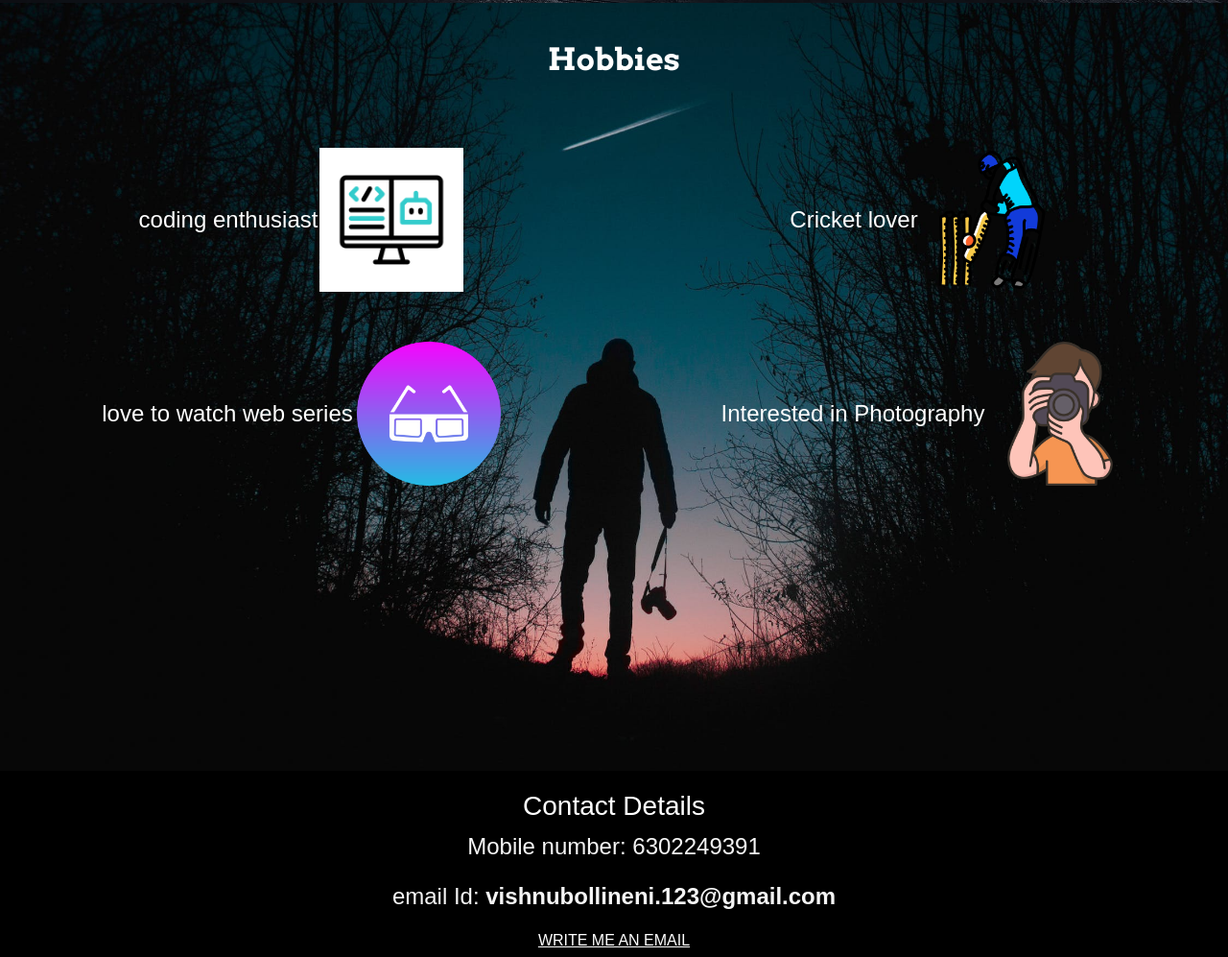
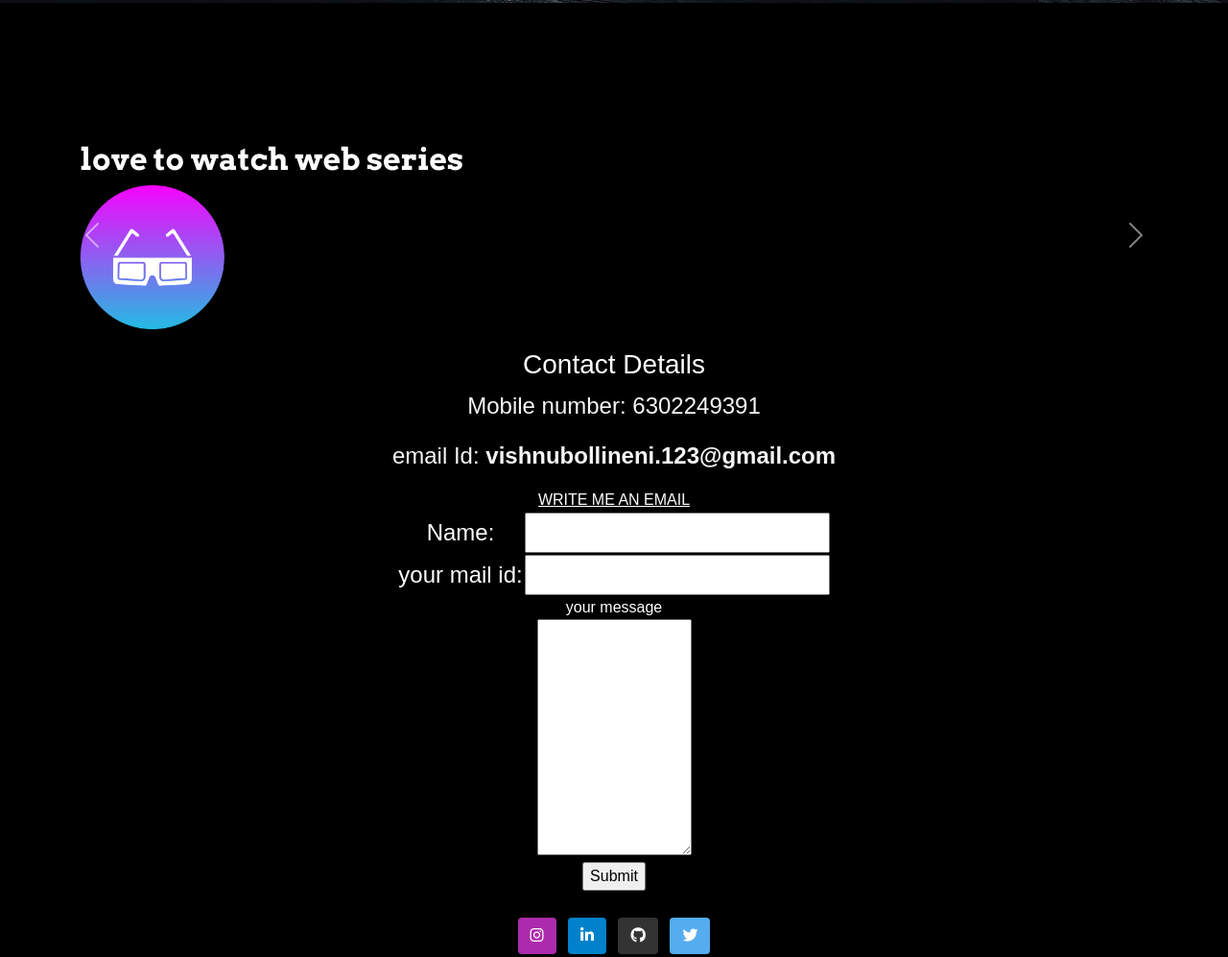
Before and after one commit to Bvishnuchowdary/vishnu-s_website, a plain HTML site: page index.html in a window 1280 px wide. Shown: the part 2458-3455 px from the top of the page at 96% size. Drawn offline with nearby package versions, Linux system fonts and the light colour scheme; a web font is replaced by a local one.

Commit message:
Update index.html

```diff
--- a/index.html
+++ b/index.html
@@ -27,9 +27,14 @@
         <script src="https://cdn.jsdelivr.net/npm/bootstrap@5.0.2/dist/js/bootstrap.bundle.min.js" integrity="sha384-MrcW6ZMFYlzcLA8Nl+NtUVF0sA7MsXsP1UyJoMp4YLEuNSfAP+JcXn/tWtIaxVXM" crossorigin="anonymous"></script>
 
 
+        <script src="https://code.jquery.com/jquery-3.4.1.slim.min.js" integrity="sha384-J6qa4849blE2+poT4WnyKhv5vZF5SrPo0iEjwBvKU7imGFAV0wwj1yYfoRSJoZ+n" crossorigin="anonymous"></script>
+        <script src="https://cdn.jsdelivr.net/npm/popper.js@1.16.0/dist/umd/popper.min.js" integrity="sha384-Q6E9RHvbIyZFJoft+2mJbHaEWldlvI9IOYy5n3zV9zzTtmI3UksdQRVvoxMfooAo" crossorigin="anonymous"></script>
+        <script src="https://stackpath.bootstrapcdn.com/bootstrap/4.4.1/js/bootstrap.min.js" integrity="sha384-wfSDF2E50Y2D1uUdj0O3uMBJnjuUD4Ih7YwaYd1iqfktj0Uod8GCExl3Og8ifwB6" crossorigin="anonymous"></script>
+
+
         <link rel="preconnect" href="https://fonts.googleapis.com">
-<link rel="preconnect" href="https://fonts.gstatic.com" crossorigin>
-<link href="https://fonts.googleapis.com/css2?family=Arvo:wght@700&family=Sacramento&display=swap" rel="stylesheet">
+        <link rel="preconnect" href="https://fonts.gstatic.com" crossorigin>
+        <link href="https://fonts.googleapis.com/css2?family=Arvo:wght@700&family=Sacramento&display=swap" rel="stylesheet">
 
 
         <script src="https://kit.fontawesome.com/7867ffe0da.js" crossorigin="anonymous"></script>
@@ -39,7 +44,7 @@
 
 
         <section class="main" id="sponsor">
-          <div class="container-fluid">
+          <div class="container-fluid" >
 
             <nav class="navbar navbar-expand-lg navbar-dark">
               <a class="navbar-brand" style="text-align: center;"href="">My Website</a>
@@ -109,14 +114,13 @@
 
 
 
-
           <div class="skills" id="id3">
               <h2 style="text-align: center; padding-top: 40px;">Skills</h3>
                <br>
               <div class="row" >
                 <div class="col-lg-6 col-md-12" style="text-align: center;">
 
-                  <div style="text-align: center;">
+                  <div style="text-align: center; ">
                     <div class="container mt-3" style="width: 300px;">
                         <h3 style="color: white;">
                             c/c++ programming
@@ -201,12 +205,62 @@
 
 
 
-            </div>
+            </div >
+
+            <div id="id4">
+
+
+              <section class="colored" id="testimonials">
+                <br> <br> <br> <br> <br> <br>
+                <div id="carouselExampleControls" class="carousel slide" data-ride="carousel" data-interval="2000">
+                  <div class="carousel-inner">
+                    <div class="container-fluid active carousel-item">
+                      <h2 class="testimonial-txt">coding enthusiast</h2>
+                      <img class="test" src="coding.gif" alt="coding-profile">
+
+                    </div>
+
+                    <div class="carousel-item container-fluid">
+                      <h2 class="testimonial-txt">love to watch cricket</h2>
+                      <img class="test" src="cricket-pic1.png" alt="cricket-profile">
+
+                    </div>
+
+                    <div class="carousel-item container-fluid">
+                      <h2 class="testimonial-txt">love to watch web series</h2>
+                      <img class="test" src="movie.png" alt="movie-profile">
+
+                    </div>
+
+                    <div class="carousel-item container-fluid">
+                      <h2 class="testimonial-txt">Interested in Photography</h2>
+                      <img class="test" src="photographer.png" alt="photo-profile">
+
+                    </div>
+
+                  </div>
+                  <a class="carousel-control-prev" href="#carouselExampleControls" role="button" data-slide="prev">
+                    <span class="carousel-control-prev-icon" ></span>
+
+                  </a>
+                  <a class="carousel-control-next" href="#carouselExampleControls" role="button" data-slide="next">
+                    <span class="carousel-control-next-icon"></span>
+                  </a>
+                </div>
+
+
+              </section>
 
 
 
 
-        <div class="hobbies" id="id4">
+             </div>
+
+
+
+
+
+        <!-- <div class="hobbies" id="id4">
 
           <div class="Hobbies">
 
@@ -251,16 +305,41 @@
               </div>
 
         </div>
-
+      -->
 
           <div id="id5" style="text-align: center; padding-top: 20px;">
 
             <h3 > Contact Details</h3>
               <p >Mobile number: 6302249391</p>
-              <p >email Id: <strong> vishnubollineni.123@gmail.com </strong></p>
+              <p >email Id:<strong> vishnubollineni.123@gmail.com </strong></p>
 
 
             <a class='mail-me' href="personal details.html"> WRITE ME AN EMAIL </a>
+
+
+            <form action="mailto:vishnubollineni.123@gmail.com" method="post" enctype="text/plain">
+              <table>
+                  <tr>
+                      <td><label>Name:</label></td>
+                      <td><input type="text"></td>
+                  </tr>
+
+                  <tr>
+                      <td> <label>your mail id:</label></td>
+                      <td> <input type="email"> </td>
+                  </tr>
+                   </table>
+
+              <label>your message</label> <br>
+              <textarea name="your message" rows="10" cols="15"> </textarea>  <br>
+              <input type="submit" value="Submit">
+
+          </form>
+
+
+
+
+
 
 
               <!-- Grid container -->
```
